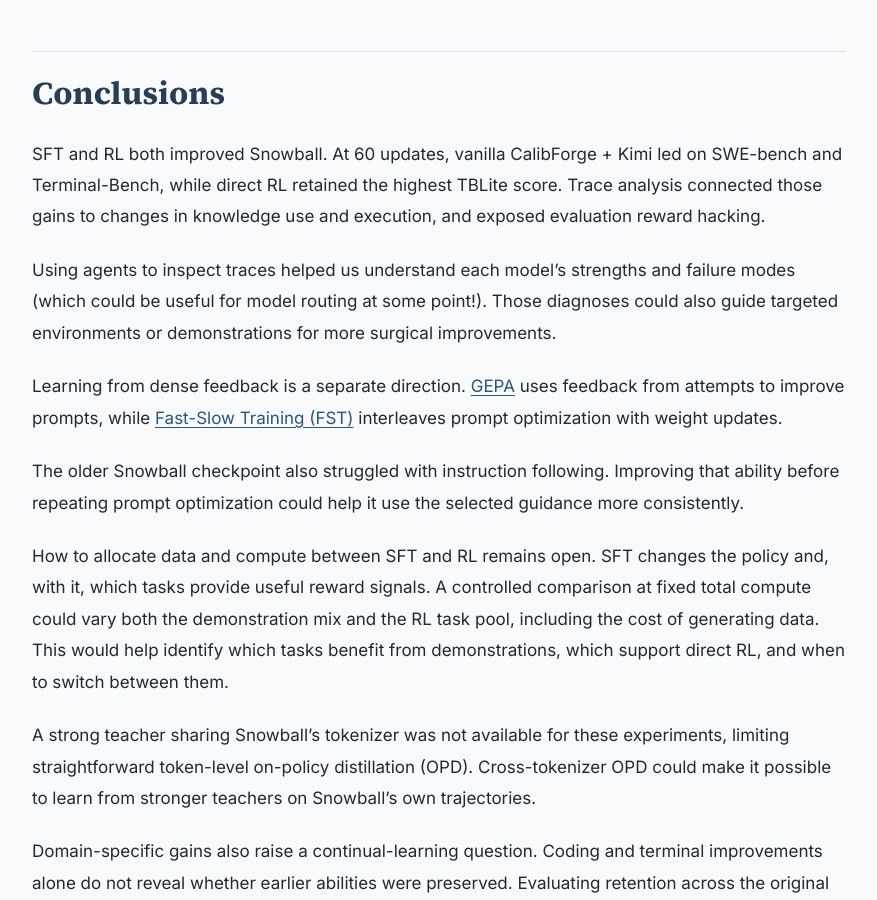
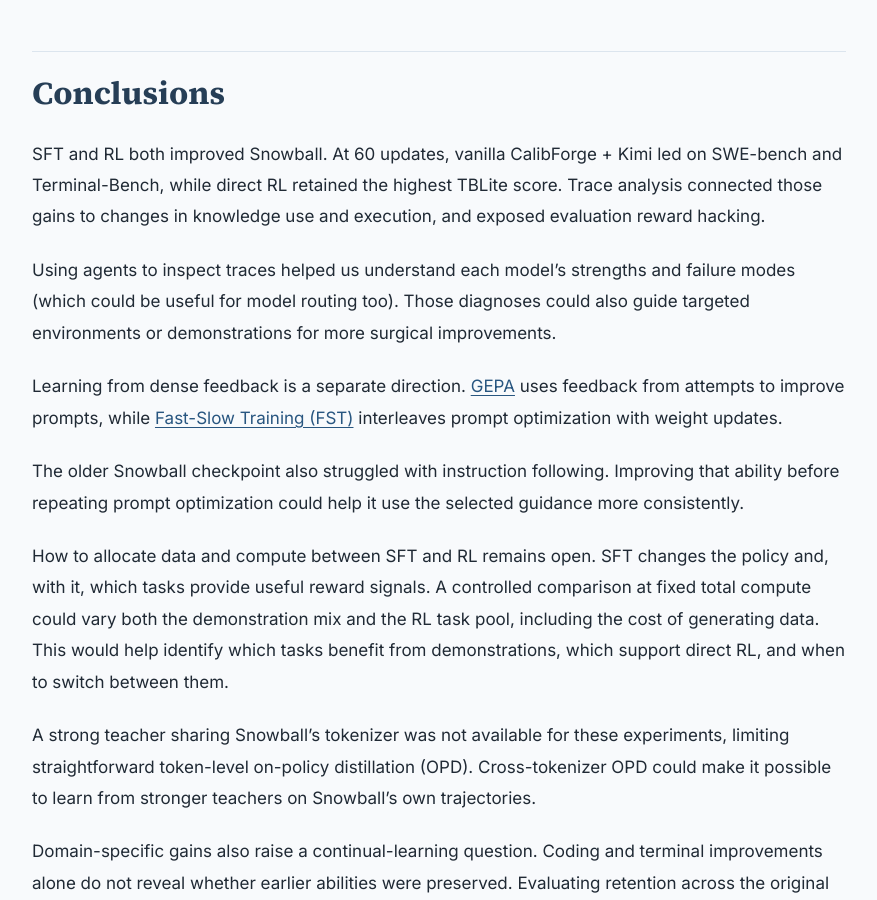
Before and after one commit to lukedhlee/lukedhlee.github.io, a Jekyll site: the page built from _posts/2026-10-21-turning-snowball-into-a-coding-agent.md, in a window 1280 px wide and 900 px high, scrolled down 18435 px. Shown: the whole window, without its empty margins (201-1078 px from the left). Built offline with Jekyll 4.4.1, drawn with Linux system fonts in a browser that asks for light colours; some of the changed text lies outside the part shown.

```diff
--- a/_posts/2026-10-21-turning-snowball-into-a-coding-agent.md
+++ b/_posts/2026-10-21-turning-snowball-into-a-coding-agent.md
@@ -366,7 +366,7 @@ The training audit found no confirmed case of fabrication earning reward. It fou
 
 SFT and RL both improved Snowball. At 60 updates, vanilla CalibForge + Kimi led on SWE-bench and Terminal-Bench, while direct RL retained the highest TBLite score. Trace analysis connected those gains to changes in knowledge use and execution, and exposed evaluation reward hacking.
 
-Using agents to inspect traces helped us understand each model’s strengths and failure modes (which could be useful for model routing at some point!). Those diagnoses could also guide targeted environments or demonstrations for more surgical improvements.
+Using agents to inspect traces helped us understand each model’s strengths and failure modes (which could be useful for model routing too). Those diagnoses could also guide targeted environments or demonstrations for more surgical improvements.
 
 Learning from dense feedback is a separate direction. [GEPA](https://arxiv.org/abs/2507.19457) uses feedback from attempts to improve prompts, while [Fast-Slow Training (FST)](https://arxiv.org/abs/2605.12484) interleaves prompt optimization with weight updates.
 
```
Also changed, not shown: other parts of _posts/2026-10-21-turning-snowball-into-a-coding-agent.md (+1 -1 lines).
